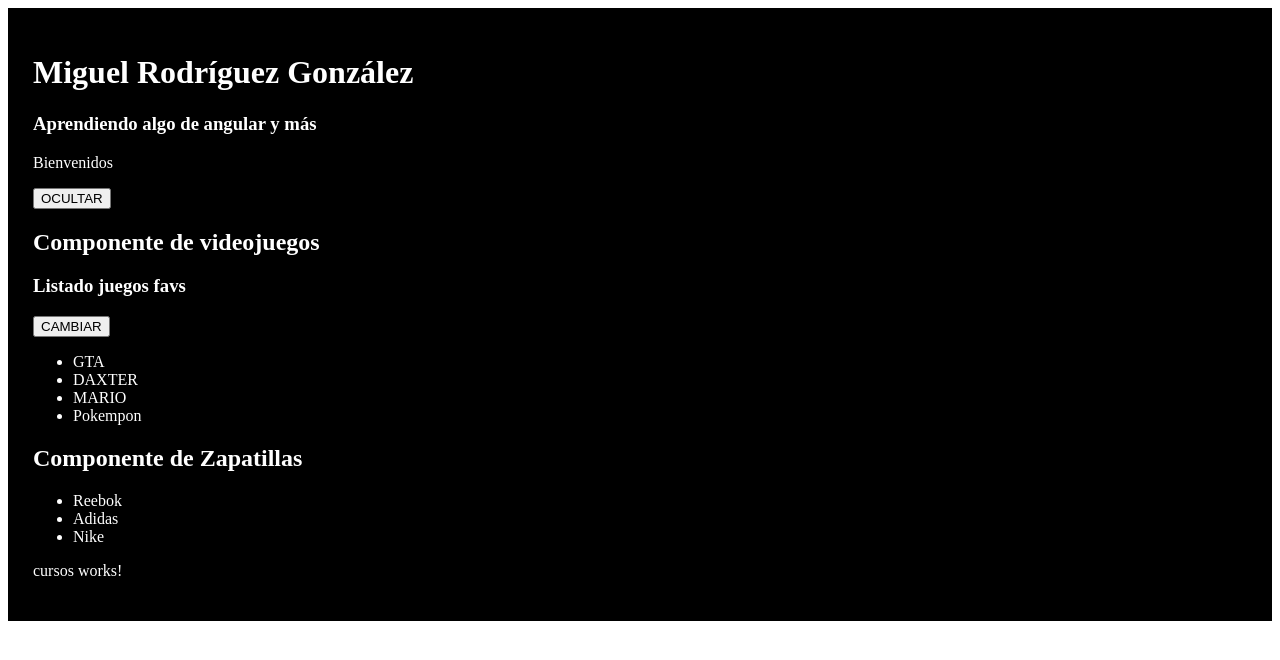
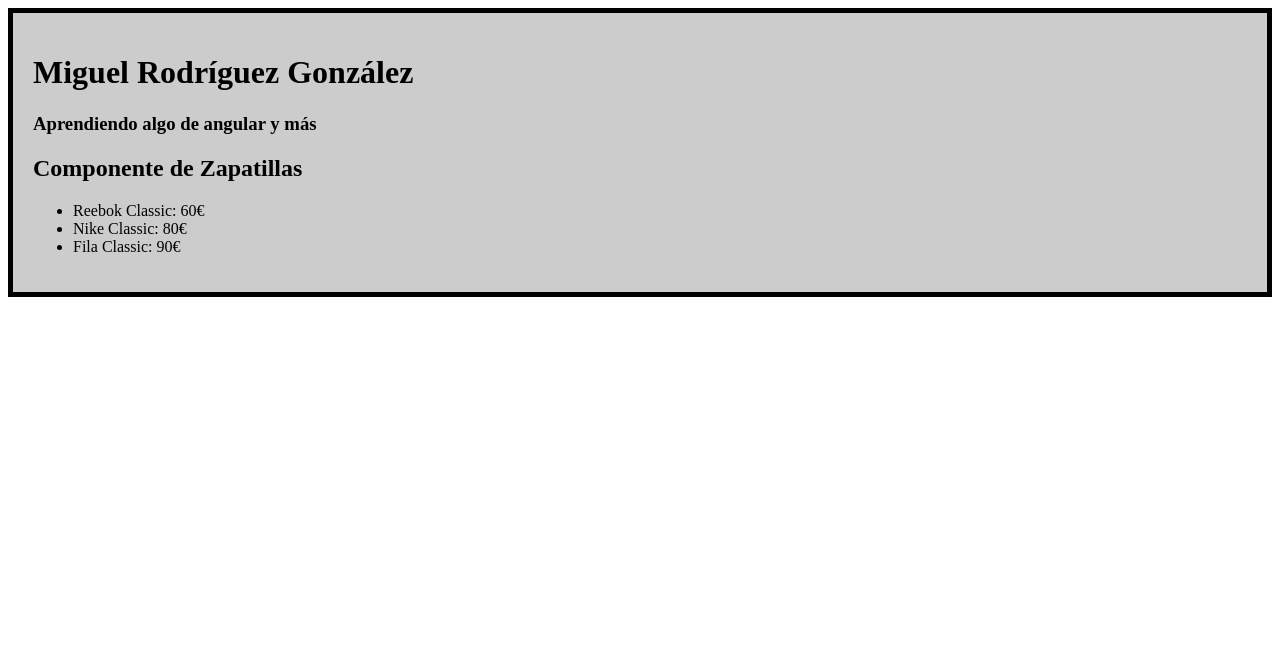
Before and after one commit to miguelrguez16/Proyecto-Portfolio, an Angular app: page / in a window 1280 px wide. Shown: the top 660 px of the page. Built offline with nearby package versions, Linux system fonts and the light colour scheme.

Commit message:
modelos o eso dice el

```diff
--- a/src/app/app.component.html
+++ b/src/app/app.component.html
@@ -6,11 +6,12 @@
 }">
   <h1>{{title}}</h1>
   <h3>{{descripcion}}</h3>
-  <p> Bienvenidos</p>
+  <!--
   <button (click)="setEnabled(false)" *ngIf="mostrar_videojuegos">OCULTAR</button>
   <button (click)="setEnabled(true)" *ngIf="!mostrar_videojuegos">MOSTRAR</button>
 
   <Videojuego *ngIf="mostrar_videojuegos==true"></Videojuego>
+  <cursos></cursos>-->
   <zapatillas></zapatillas>
-  <cursos></cursos>
+
 </div>
--- a/src/app/models/configuracion.ts
+++ b/src/app/models/configuracion.ts
@@ -2,8 +2,8 @@
 
 
 export var configuracion = {
-  color: 'white',
-  fondo: 'black',
+  color: 'black',
+  fondo: '#ccc',
   titulo: 'Miguel Rodríguez González',
   descripcion: 'Aprendiendo algo de angular y más',
 };
--- /dev/null
+++ b/src/app/models/zapatilla.ts
@@ -0,0 +1,11 @@
+export class Zapatilla {
+    constructor(
+        public nombre: string,
+        public marca:string,
+        public precio: number,
+        public color: string,
+        public stock: boolean
+    ){
+
+    }
+}
--- a/src/app/zapatillas/zapatillas.component.html
+++ b/src/app/zapatillas/zapatillas.component.html
@@ -1,6 +1,7 @@
 <h2>{{titulo}}</h2>
 <ul>
-    <li>Reebok</li>
-    <li>Adidas</li>
-    <li>Nike</li>
+    <li *ngFor="let deportiva of zapas">
+        {{deportiva.nombre}}: {{deportiva.precio}}€
+            </li>
+
 </ul>
--- a/src/app/zapatillas/zapatillas.component.ts
+++ b/src/app/zapatillas/zapatillas.component.ts
@@ -1,15 +1,25 @@
-import { Component } from '@angular/core';
+import { Component, OnInit } from '@angular/core';
+import { Zapatilla } from '../models/zapatilla';
 
 @Component({
     selector: "zapatillas",
     templateUrl: "./zapatillas.component.html"
 })
 
-export class ZapatillasComponent {
+export class ZapatillasComponent implements OnInit{
+    public titulo:string;
+    public zapas:Array<Zapatilla>;
+
     constructor(){
         this.titulo = "Componente de Zapatillas";
-
+        this.zapas = [
+            new Zapatilla("Reebok Classic", "Reebok",60,"azul",true),
+            new Zapatilla("Nike Classic", "Nike",80,"white",false),
+            new Zapatilla("Fila Classic", "Fila",90,"green",true)
+        ];
         console.log("Cargado Zapatillas");
     }
-    public titulo:string;
+    ngOnInit(): void {
+        console.table(this.zapas);
+    }
 }
```
Also changed, not shown: src/app/videojuego/videojuego.component.ts (+4 -4 lines).
